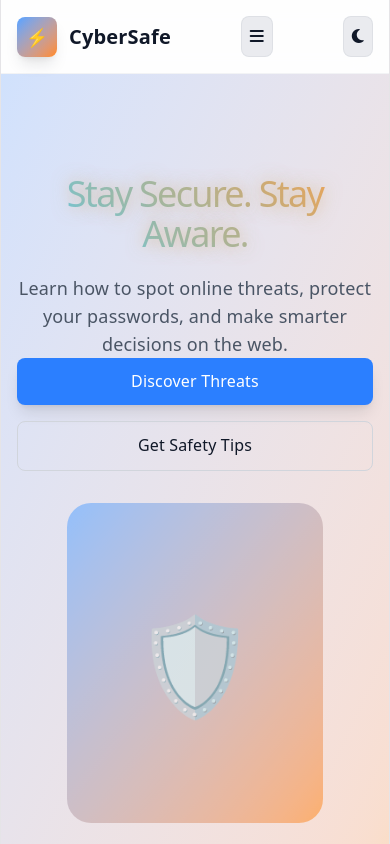
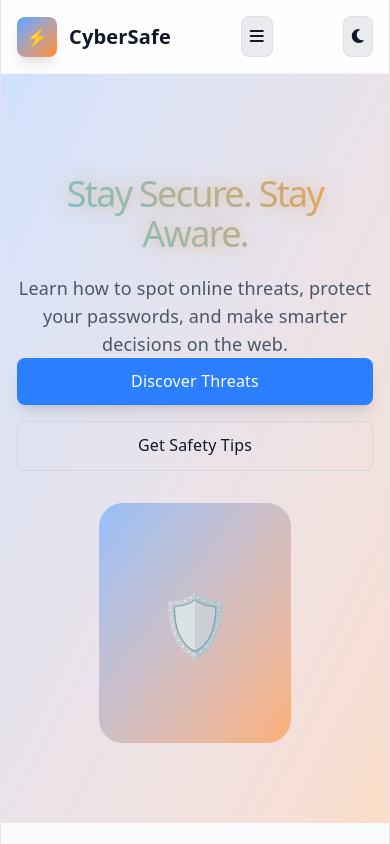
Before and after one commit to asdcreations4166-ctrl/cybersafe-react, a React (Vite) app: page / in a window 390 px wide. Shown: the top 844 px of the page. Built offline with nearby package versions, Linux system fonts and the light colour scheme.

Commit message:
Improve mobile responsiveness and alignment

```diff
--- a/src/App.jsx
+++ b/src/App.jsx
@@ -91,7 +91,7 @@ function App() {
             </div>
           </div>
           <div className="text-center">
-            <div className="w-64 h-80 mx-auto bg-gradient-to-br from-blue-400 to-orange-400 rounded-3xl flex items-center justify-center text-8xl animate-pulse">
+            <div className="w-48 h-60 sm:w-56 sm:h-70 md:w-64 md:h-80 mx-auto bg-gradient-to-br from-blue-400 to-orange-400 rounded-3xl flex items-center justify-center text-6xl sm:text-7xl md:text-8xl animate-pulse">
               🛡️
             </div>
           </div>
```
